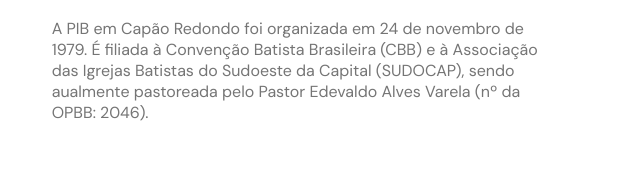
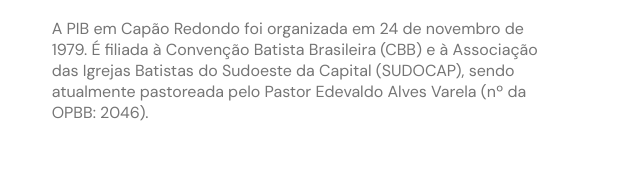
Before and after one commit to andressavarela/pibcapao, a plain HTML site: page index.html in a window 1280 px wide. Shown: the part 506-694 px from the top of the page, 552-1192 px from the left. Drawn offline with nearby package versions, Linux system fonts and the light colour scheme; files whose address does not match are found by name.

Commit message:
fixing 'about us' text

```diff
--- a/index.html
+++ b/index.html
@@ -64,7 +64,7 @@
             <p>
               A PIB em Capão Redondo foi organizada em 24 de novembro de 1979. É
               filiada à Convenção Batista Brasileira (CBB) e à Associação das
-              Igrejas Batistas do Sudoeste da Capital (SUDOCAP), sendo aualmente
+              Igrejas Batistas do Sudoeste da Capital (SUDOCAP), sendo atualmente
               pastoreada pelo Pastor Edevaldo Alves Varela (nº da OPBB: 2046).
             </p>
           </div>
```
